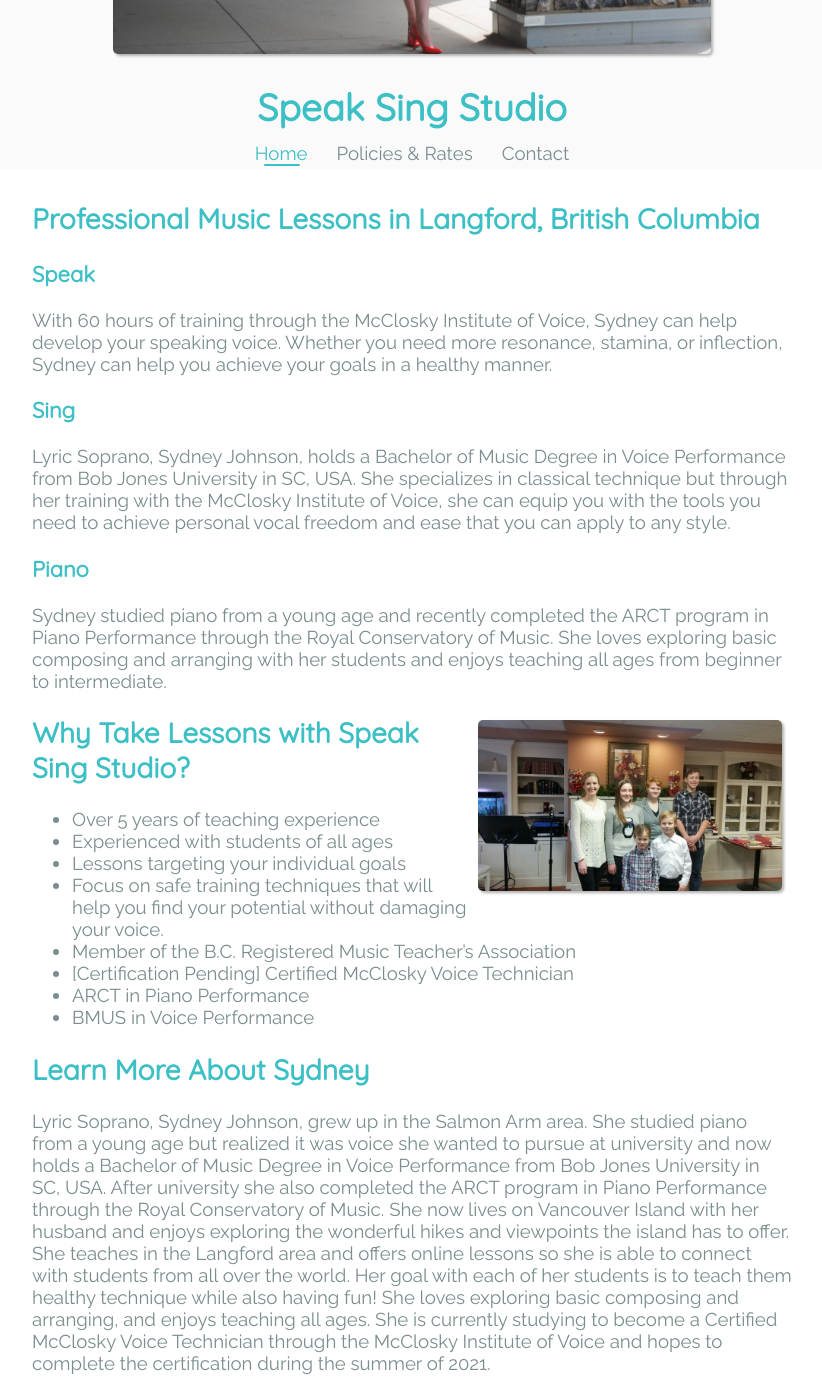
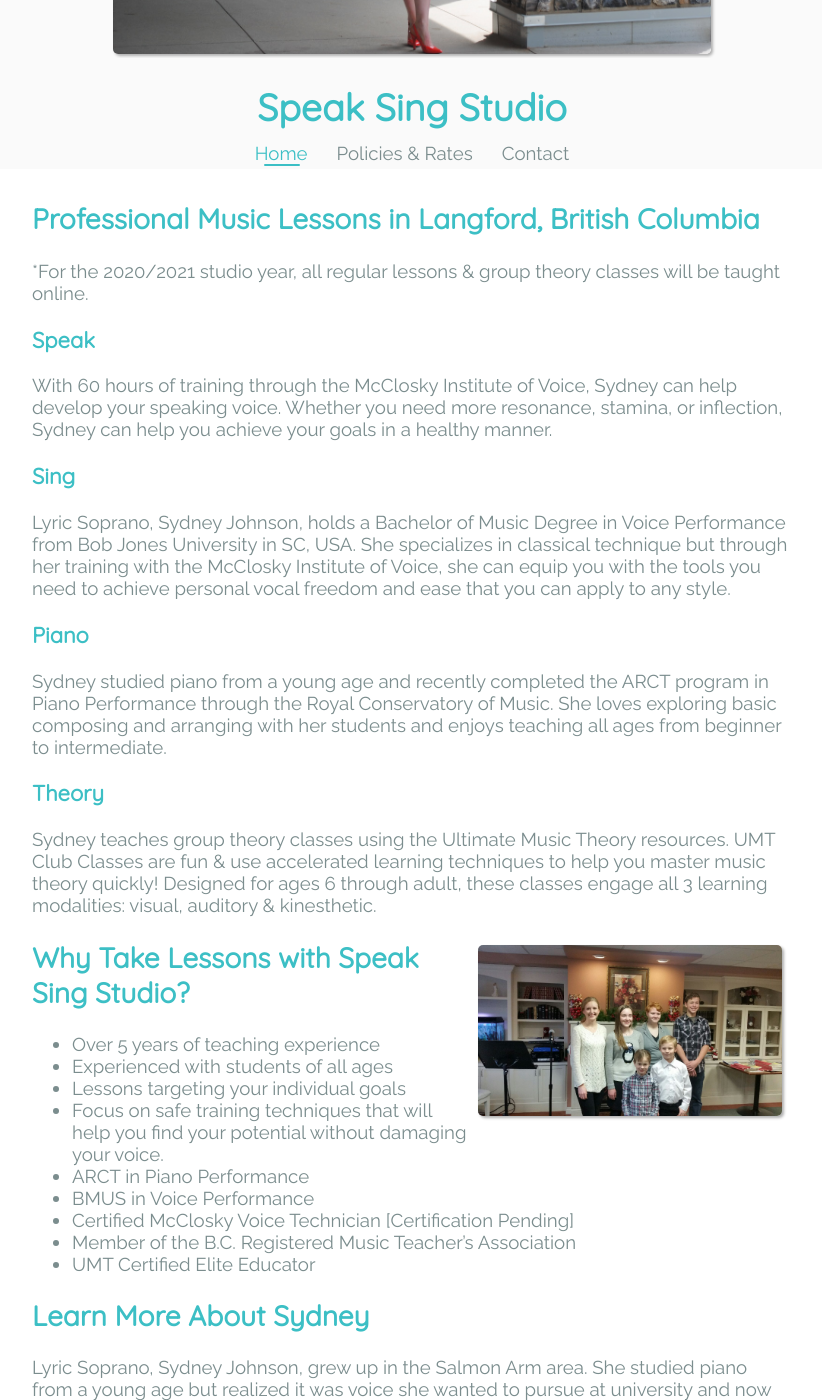
Before and after one commit to sydneyvictor/sydneyvictor.github.com, a Jekyll site: the page built from index.md, in a window 1280 px wide and 1400 px high, scrolled down 563 px. Shown: the whole window, without its empty margins (228-1050 px from the left). Built offline with Jekyll 4.4.1, drawn with Linux system fonts in a browser that asks for light colours.

Commit message:
Update index.md

```diff
--- a/index.md
+++ b/index.md
@@ -6,6 +6,7 @@ layout: default
 ---
 
 ## Professional Music Lessons in Langford, British Columbia
+*For the 2020/2021 studio year, all regular lessons & group theory classes will be taught online.
 
 ### Speak
 
@@ -19,6 +20,10 @@ Lyric Soprano, Sydney Johnson, holds a Bachelor of Music Degree in Voice Perform
 
 Sydney studied piano from a young age and recently completed the ARCT program in Piano Performance through the Royal Conservatory of Music.  She loves exploring basic composing and arranging with her students and enjoys teaching all ages from beginner to intermediate.
 
+### Theory
+
+Sydney teaches group theory classes using the Ultimate Music Theory resources.  UMT Club Classes are fun & use accelerated learning techniques to help you master music theory quickly!  Designed for ages 6 through adult, these classes engage all 3 learning modalities: visual, auditory & kinesthetic.
+
 ![](/assets/img/students.jpeg){: .float-img-right}
 
 ## Why Take Lessons with Speak Sing Studio?
@@ -27,10 +32,11 @@ Sydney studied piano from a young age and recently completed the ARCT program in
  * Experienced with students of all ages
  * Lessons targeting your individual goals
  * Focus on safe training techniques that will help you find your potential without damaging your voice.
- * Member of the B.C. Registered Music Teacher's Association
- * [Certification Pending] Certified McClosky Voice Technician
  * ARCT in Piano Performance
  * BMUS in Voice Performance
+ * Certified McClosky Voice Technician [Certification Pending]
+ * Member of the B.C. Registered Music Teacher's Association
+ * UMT Certified Elite Educator
 
 ## Learn More About Sydney
 
```
